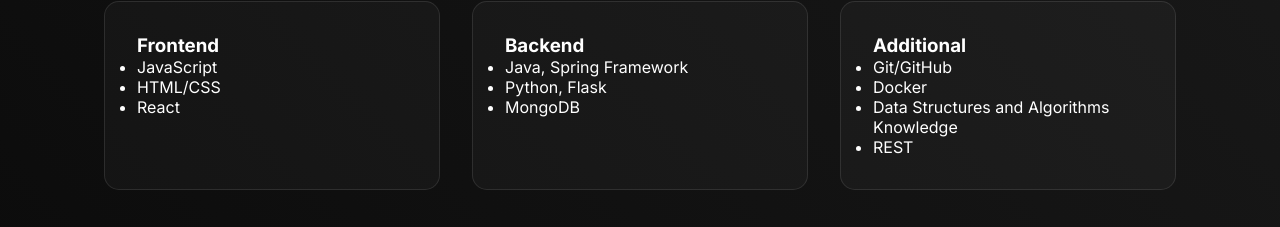
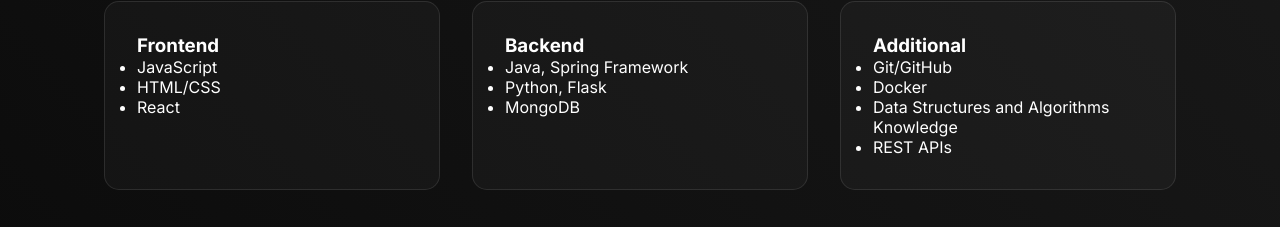
Before and after one commit to AurkoDatta/Portfolio, a React (Vite) app: page / in a window 1280 px wide. Shown: the part 392-619 px from the top of the page. Built offline with nearby package versions, Linux system fonts and the light colour scheme.

Commit message:
Slight Change to the About page

```diff
--- a/src/Components/About.jsx
+++ b/src/Components/About.jsx
@@ -39,7 +39,7 @@ export default function About() {
                         <li>Git/GitHub</li>
                         <li>Docker</li>
                         <li>Data Structures and Algorithms Knowledge</li>
-                        <li>REST</li>
+                        <li>REST APIs</li>
                     </ul>
                 </div>
             </div>
```
